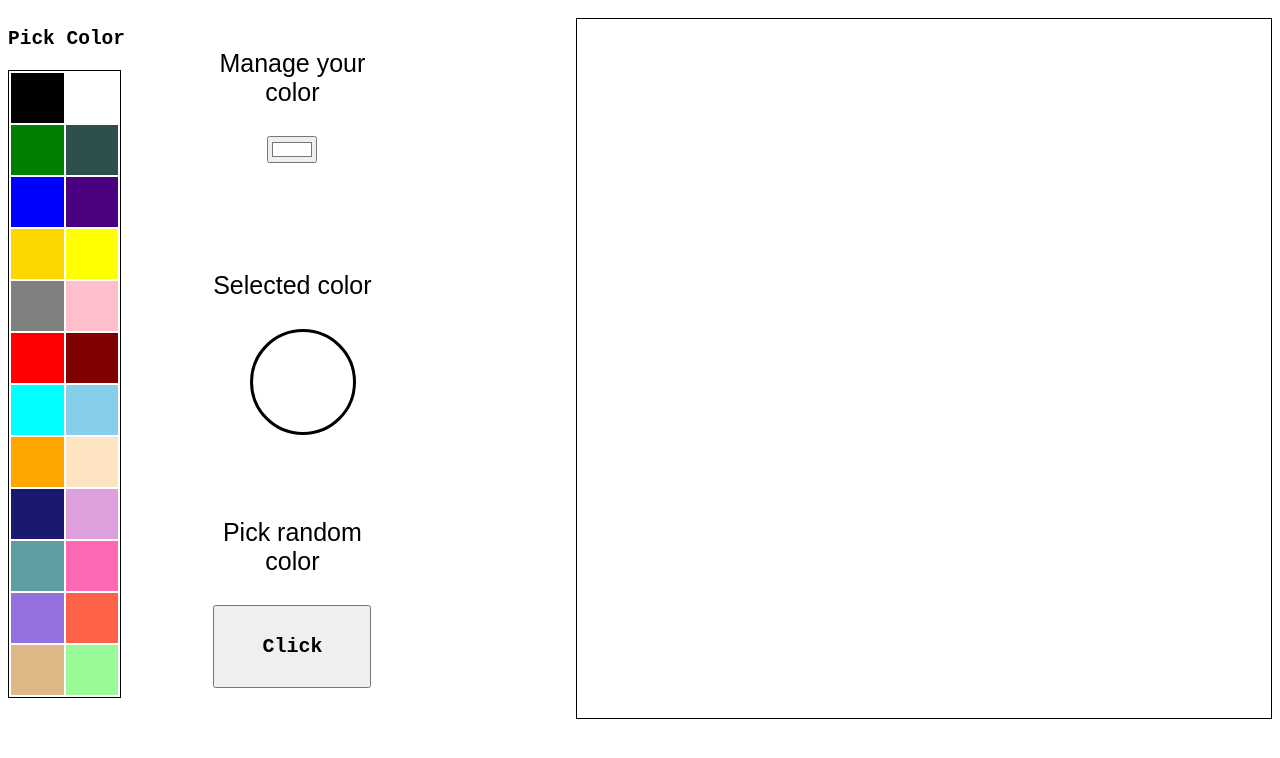
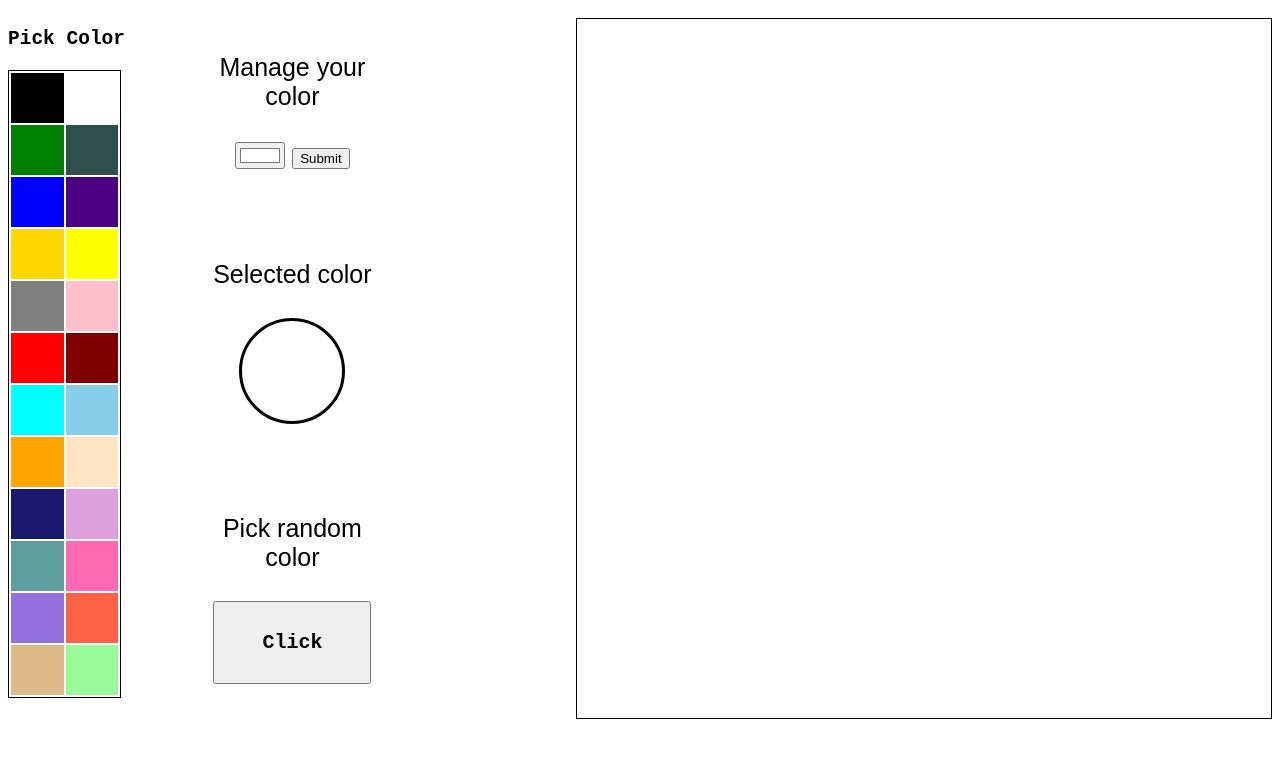
Before and after one commit to swagatachakraborty/swagatachakraborty.github.io, a plain HTML site: page index.html in a window 1280 px wide. Drawn offline with Linux system fonts and the light colour scheme.

Commit message:
Manage Your color section is now working.
one can select or customize the colors by using manage your color
section.

```diff
--- a/index.html
+++ b/index.html
@@ -11,7 +11,7 @@
 			<section class="color">
 				<h2><pre>Pick Color</pre></h2>
 				<table style="border:1px solid black; width:3cm">
-					<tbody id="palate" onclick="getColor(event.target.id)">
+					<tbody id="palate" onclick="updateCurrentColor(event.target.id)">
 						<tr>
 							<td id="black"></td>
 							<td id="white"></td>
@@ -67,11 +67,10 @@
 
 			<section class="middle">
 				<section class="color-window">
-					<form>
-						Manage your color
-						<br><br>
-						<input name="color-window" type="color" value="#ffffff"/>
-					</form>
+					Manage your color
+					<br><br>
+					<input id="color-window" type="color" value="#ffffff" />
+					<input type="submit" onclick="updateColorByValue('color-window')"/>
 				</section>
 
 				<section class="current-color">
--- a/main.js
+++ b/main.js
@@ -50,10 +50,6 @@ window.onload = function () {
 	document.getElementById('board_container').innerHTML += createBoard();
 };
 
-const getColor = function (selectedColor) {
-	updateCurrentColor(selectedColor);
-};
-
 const sratrOrStopDrawing = function () {
 	drawing = !drawing;
 };
@@ -63,3 +59,8 @@ const draw = function (pixel) {
 		changeBackgroundColor(pixel.id, color);
 	}
 };
+
+const updateColorByValue = function (id) {
+	let selectedColor = document.getElementById(id).value;
+	updateCurrentColor(selectedColor);
+};
--- a/style.css
+++ b/style.css
@@ -35,7 +35,7 @@
 	height: 100px;
 	border-radius: 50%;
 	border: 3px solid black;
-	margin-left: 52px;
+	margin: auto;
 }
 
 .board_container {
```
